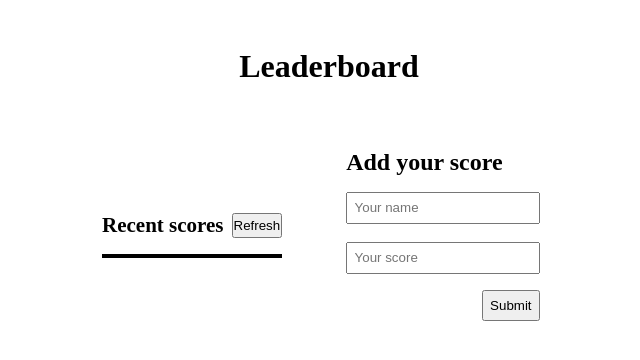
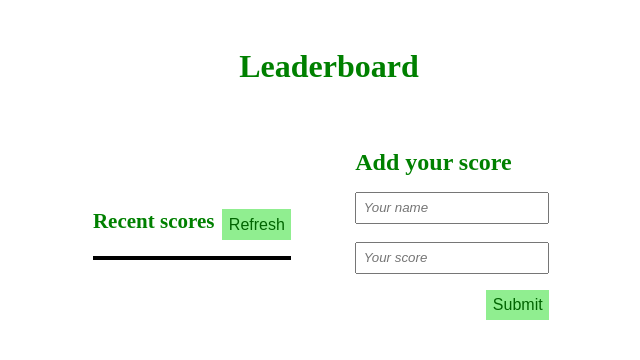
Before and after one commit to Fayob/Leaderboard, a website built with webpack: page src/index.html in a window 1280 px wide. Shown: the whole page, without its empty margins (319-959 px from the left). Built offline with nearby package versions, Linux system fonts and the light colour scheme; no server answers.

Commit message:
Add style to the leaderboard task

```diff
--- a/src/style.css
+++ b/src/style.css
@@ -11,7 +11,7 @@ body {
 .header {
   margin: 2rem 0 4rem 1rem;
   text-align: center;
-  /* color: green; */
+  color: green;
 }
 
 main {
@@ -27,10 +27,10 @@ main {
   font-size: 14px;
   gap: 0.5rem;
   margin-bottom: 1rem;
-  /* color: green; */
+  color: green;
 }
 
-/* .refresh_button {
+.refresh_button {
   cursor: pointer;
   padding: 0.4rem;
   background: lightgreen;
@@ -41,12 +41,12 @@ main {
 
 .refresh_button:hover {
   border: 2px solid green;
-} */
+}
 
 
 .form_header {
   margin-bottom: 1rem;
-  /* color: green; */
+  color: green;
 }
 
 .form {
@@ -58,9 +58,9 @@ input {
   padding: 0.4rem;
 }
 
-/* input::placeholder {
+input::placeholder {
   font-style: italic;
-} */
+}
 
 .form_button {
   cursor: pointer;
@@ -68,15 +68,15 @@ input {
   margin-top: 1rem;
   align-self: flex-end;
   padding: 0.4rem;
-  /* background: lightgreen; */
-  /* border: none;
-  font-size: 16px; */
-  /* color: darkgreen; */
+  background: lightgreen;
+  border: none;
+  font-size: 16px;
+  color: darkgreen;
 }
 
-/* .form_button:hover {
+.form_button:hover {
   border: 2px solid green;
-} */
+}
 
 .score_lists {
   border: 2px solid black;
```
